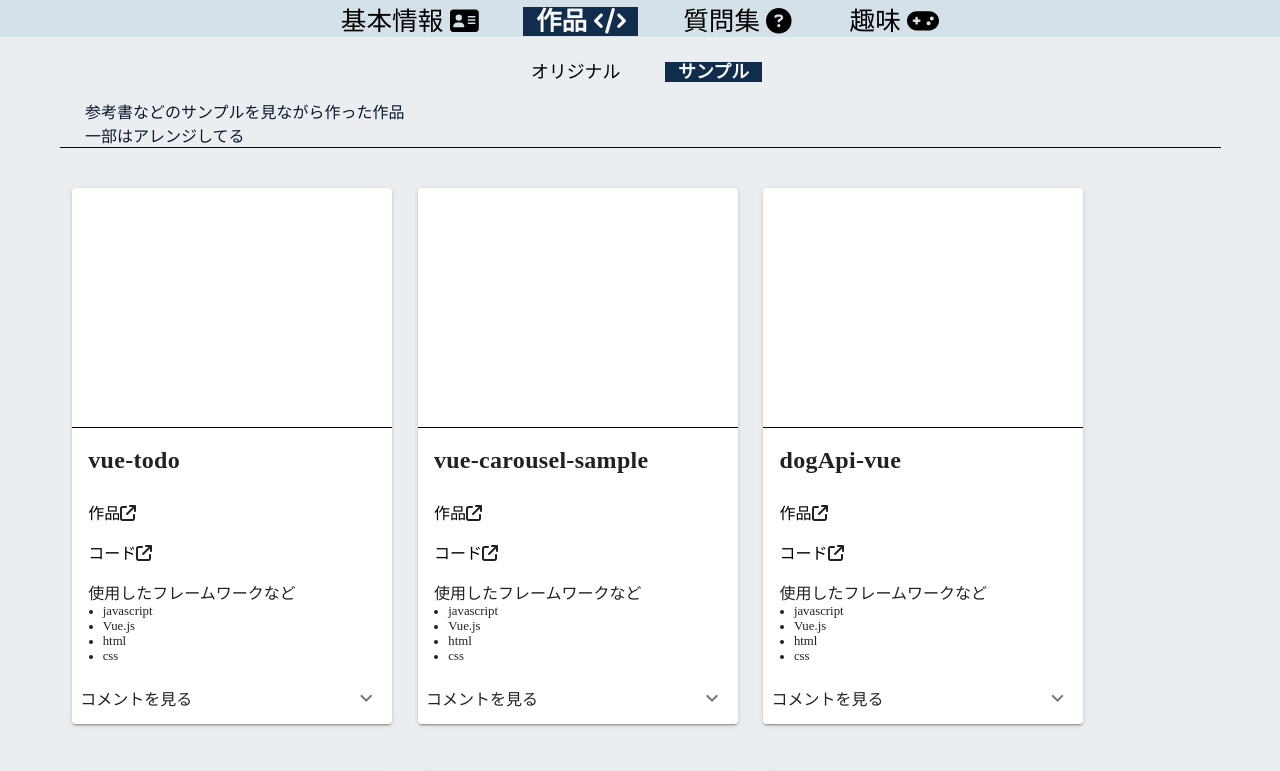
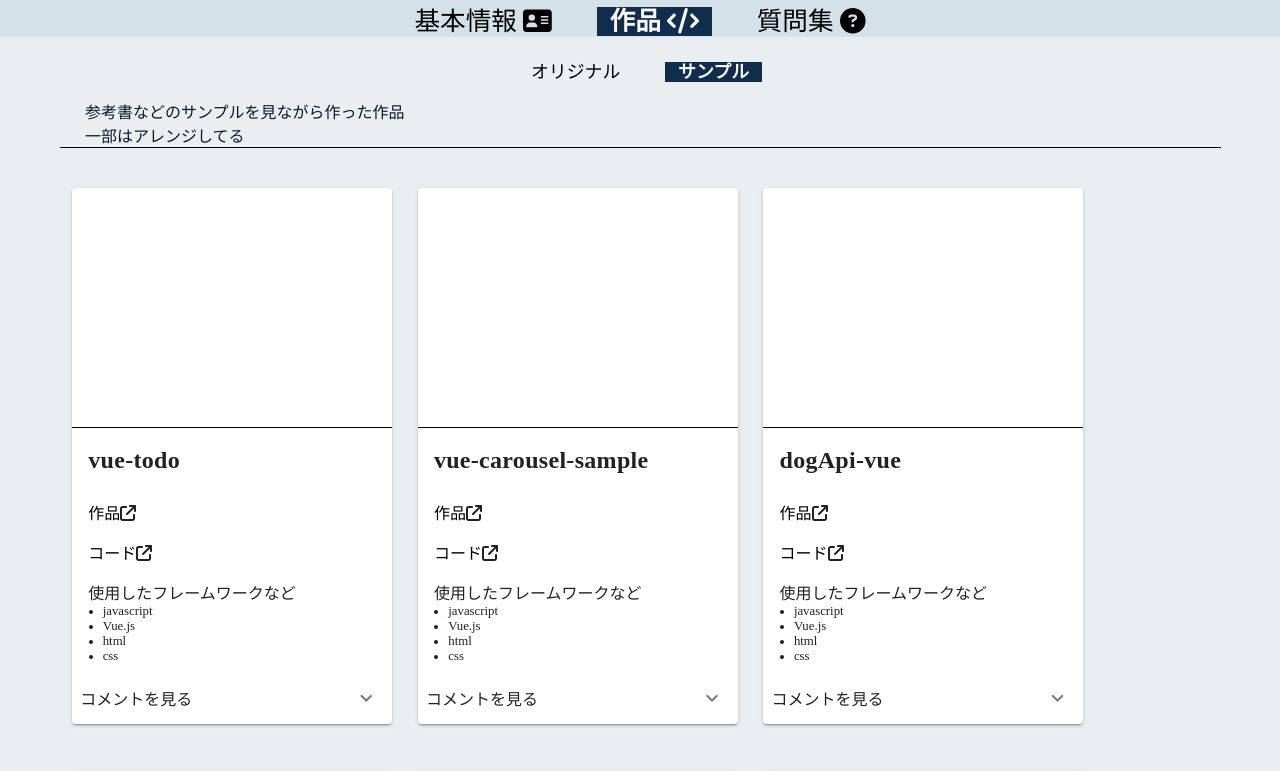
Before and after one commit to s19013/my-profile, a Vue app: page /MyWorks/Samples in a window 1280 px wide. Shown: the top 771 px of the page. Built offline with nearby package versions, Linux system fonts and the light colour scheme.

Commit message:
hobbyへのリンクをけした

```diff
--- a/src/datas/MenuListData.js
+++ b/src/datas/MenuListData.js
@@ -17,11 +17,11 @@ export class MenuListData{
                 icon :"fa-solid fa-circle-question",
                 activeicon:"fa-solid fa-circle-question"
             },
-            {
-                to   :"/Hobby",
-                title:"趣味",
-                icon :"fa-gamepad",
-            }
+            // {
+            //     to   :"/Hobby",
+            //     title:"趣味",
+            //     icon :"fa-gamepad",
+            // }
         ]
         this.AppListFontSize = "2vw"
         //-----------------------------
--- a/src/router/index.js
+++ b/src/router/index.js
@@ -33,11 +33,11 @@ const routes = [
     name: "FQA",
     component: () => import('../views/FQA.vue')
   },
-  {
-    path: "/Hobby",
-    name: "Hobby",
-    component: () => import('../views/Hobby.vue')
-  },
+  // {
+  //   path: "/Hobby",
+  //   name: "Hobby",
+  //   component: () => import('../views/Hobby.vue')
+  // },
   {
     path: '/:catchAll(.*)',
     redirect:'/Home'
```
